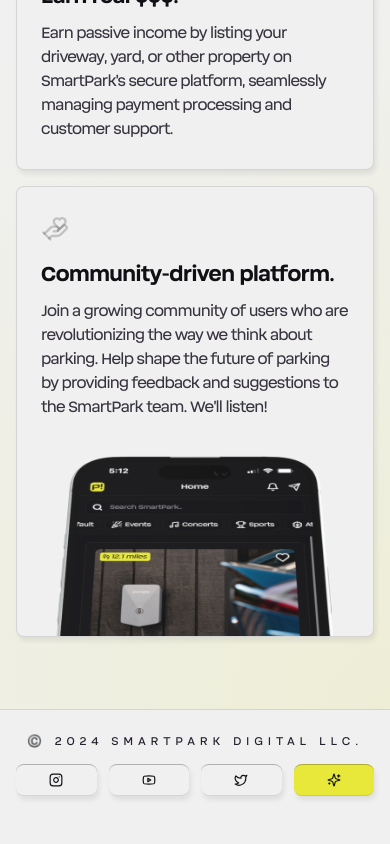
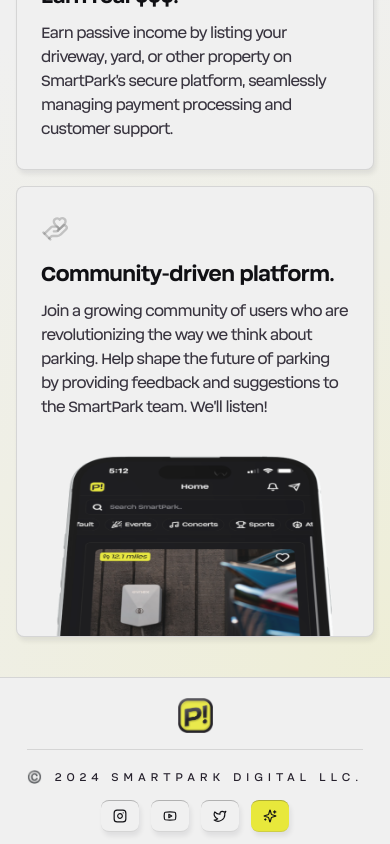
Before and after one commit to KoreaFriedChips/smartpark-server, a Next.js app: page / in a window 390 px wide. Shown: the part 2317-3161 px from the top of the page. Before the commit the page ends 3125 px from the top, so only its background shows below. Built offline with nearby package versions, Linux system fonts and the light colour scheme.

Commit message:
design fixes

```diff
--- a/src/app/page.module.css
+++ b/src/app/page.module.css
@@ -27,7 +27,7 @@
 
 .footer .headerContainer {
   flex-direction: column;
-  gap: 1rem;
+  gap: 0.75rem;
   align-items: flex-start;
   width: 100%;
 }
@@ -37,8 +37,8 @@
 }
 
 .footer .nav {
-  /* border-top: 0.5px solid var(--line-alt);
-  padding-top: 1rem; */
+  border-top: 0.5px solid var(--line-alt);
+  padding-top: 1rem;
   justify-content: space-between;
   /* align-items: flex-start; */
   width: 100%;
@@ -270,8 +270,8 @@
   padding: 1.75rem 1.5rem;
   /* padding: 1.5rem 1.25rem; */
   border-radius: 0.5rem;
-  /* border-top: 0.5px solid var(--line);
-  border-bottom: 0.5px solid var(--line-alt); */
+  border-top: 0.5px solid var(--line);
+  /* border-bottom: 0.5px solid var(--line-alt); */
   border: 0.5px solid var(--line-alt);
   background: var(--main-background);
   /* backdrop-filter: blur(4px); */
@@ -426,8 +426,14 @@
     display: none;
   }
 
+  .footer .headerContainer {
+    align-items: center;
+  }
+
   .footer .nav {
     flex-direction: column;
+    width: auto;
+    align-items: center;
   }
 
   .main {
@@ -436,7 +442,7 @@
   }
 
   .section {
-    padding: 4.5rem 1rem;
+    padding: 4.5rem 1rem 2.5rem 1rem;
   }
 
   .heroImage {
--- a/src/components/Footer.tsx
+++ b/src/components/Footer.tsx
@@ -12,9 +12,9 @@
   return (
     <footer className={styles.footer}>
       <div className={styles.headerContainer}>
-        {/* <a href="/" className={styles.logo}>
+        <a href="/" className={styles.logo}>
           <Image src={"/SMARTPARK-WAITLIST-ICON.png"} alt="SmartPark Logo" width={35} height={35} priority />
-        </a> */}
+        </a>
         <nav className={styles.nav}>
         <p className={styles.footerText}>©️ 2024 SMARTPARK DIGITAL LLC.</p>
           <div className={styles.socialContainer}>
```
